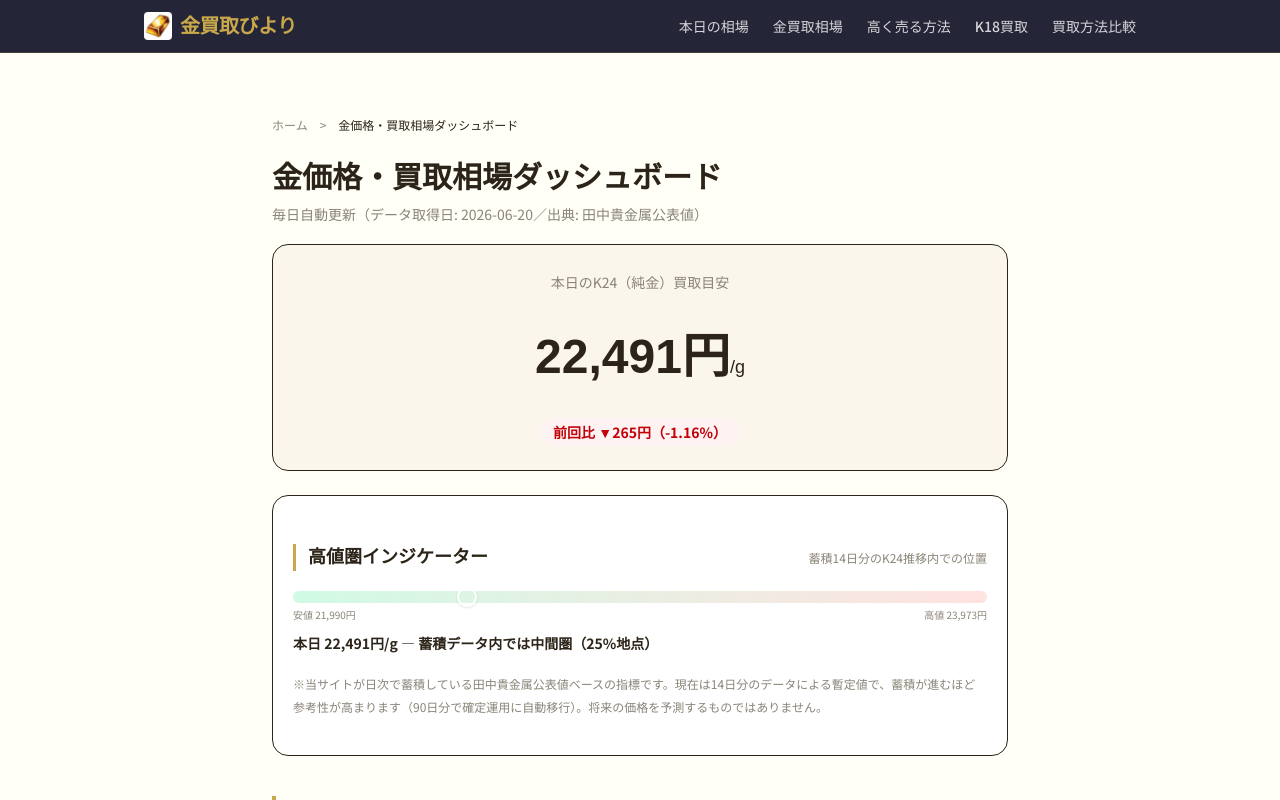
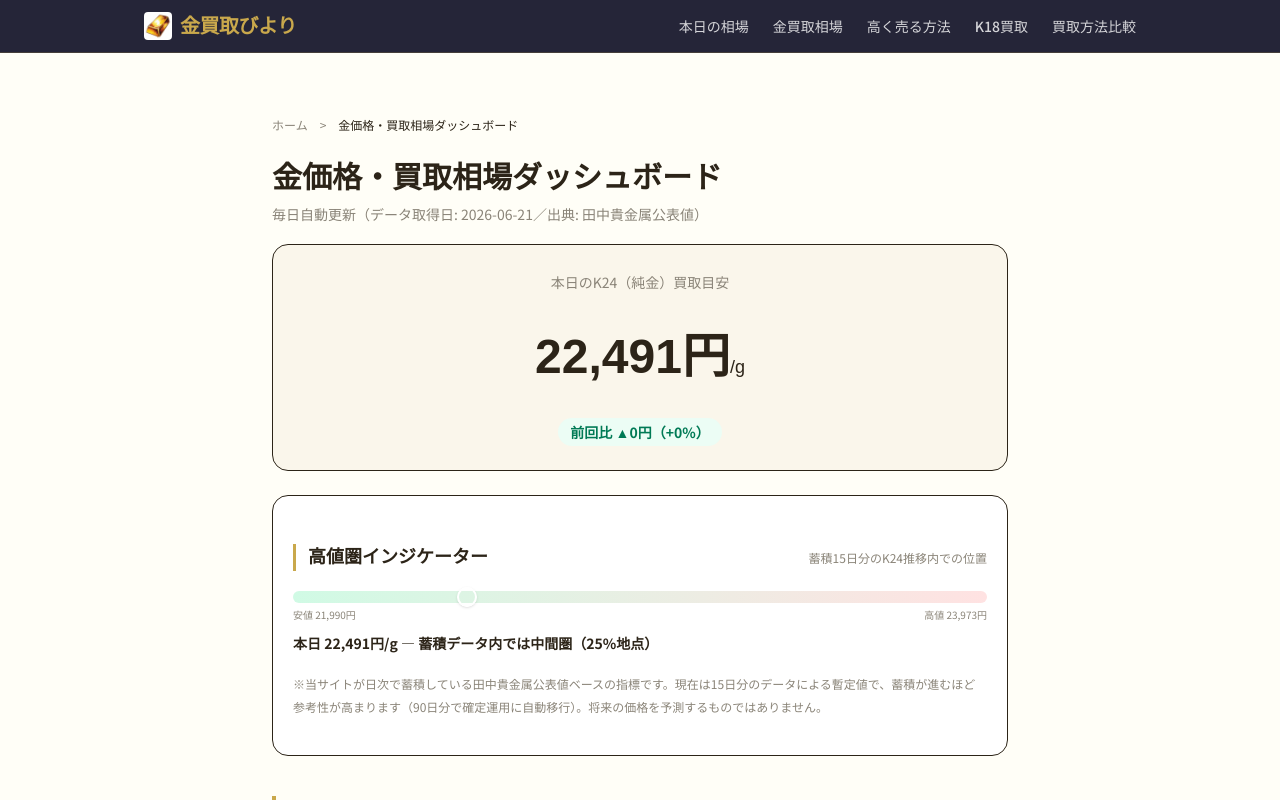
Before and after one commit to webmaster0818/kin-kaitori-biyori, a Next.js app: page /souba-dashboard in a window 1280 px wide. Shown: the top 800 px of the page. Built offline with nearby package versions, Linux system fonts and the light colour scheme; a web font is replaced by a local one.

Commit message:
Daily gold price data: 2026-06-21

```diff
--- a/data/gold-price-history/2026-06.json
+++ b/data/gold-price-history/2026-06.json
@@ -141,5 +141,16 @@
     "k18": 16868,
     "k14": 13120,
     "k10": 9371
+  },
+  {
+    "date": "2026-06-21",
+    "au_buyback": 23428,
+    "pt_buyback": 9327,
+    "ag_buyback": 355.52,
+    "k24": 22491,
+    "k22": 20617,
+    "k18": 16868,
+    "k14": 13120,
+    "k10": 9371
   }
 ]
--- a/data/gold-price-trend.json
+++ b/data/gold-price-trend.json
@@ -152,5 +152,16 @@
     "k18": 16868,
     "k14": 13120,
     "k10": 9371
+  },
+  {
+    "date": "2026-06-21",
+    "au_buyback": 23428,
+    "pt_buyback": 9327,
+    "ag_buyback": 355.52,
+    "k24": 22491,
+    "k22": 20617,
+    "k18": 16868,
+    "k14": 13120,
+    "k10": 9371
   }
 ]
--- a/data/gold-spot-prices.json
+++ b/data/gold-spot-prices.json
@@ -1,8 +1,8 @@
 {
-  "date": "2026-06-20",
+  "date": "2026-06-21",
   "source": "https://gold.tanaka.co.jp/commodity/souba/",
   "source_label": "田中貴金属",
-  "fetched_at": "2026-06-20T11:05:03.135117",
+  "fetched_at": "2026-06-21T11:05:00.166337",
   "tanaka_official": {
     "au_buyback_per_g": 23428,
     "au_retail_per_g": 23977,
--- a/public/widget.js
+++ b/public/widget.js
@@ -3,7 +3,7 @@
   if (!s) return;
   var box = document.createElement('div');
   box.setAttribute('style', 'box-sizing:border-box;max-width:320px;font-family:-apple-system,"Hiragino Sans","Noto Sans JP",sans-serif;border:1px solid #d9c58a;border-radius:12px;padding:14px 16px;background:linear-gradient(135deg,#fffdf5,#faf3df);color:#3a3326;line-height:1.5;');
-  box.innerHTML = '<div style="font-size:11px;color:#8a7a55;margin-bottom:4px;">本日の金買取相場の目安（2026-06-20・田中貴金属公表値より純度換算）</div>'
+  box.innerHTML = '<div style="font-size:11px;color:#8a7a55;margin-bottom:4px;">本日の金買取相場の目安（2026-06-21・田中貴金属公表値より純度換算）</div>'
     + '<div style="font-size:22px;font-weight:700;color:#9a7b2d;">K24 22,491円<span style="font-size:12px;font-weight:400;">/g</span></div>'
     + '<div style="font-size:13px;margin-top:2px;">K18 16,868円/g ・ K14 13,120円/g</div>'
     + '<div style="font-size:11px;margin-top:8px;"><a href="https://gold-biyori.com/souba-dashboard/" target="_blank" rel="noopener" style="color:#9a7b2d;text-decoration:underline;">金買取日和｜金価格ダッシュボード</a>（毎日自動更新）</div>'
```
